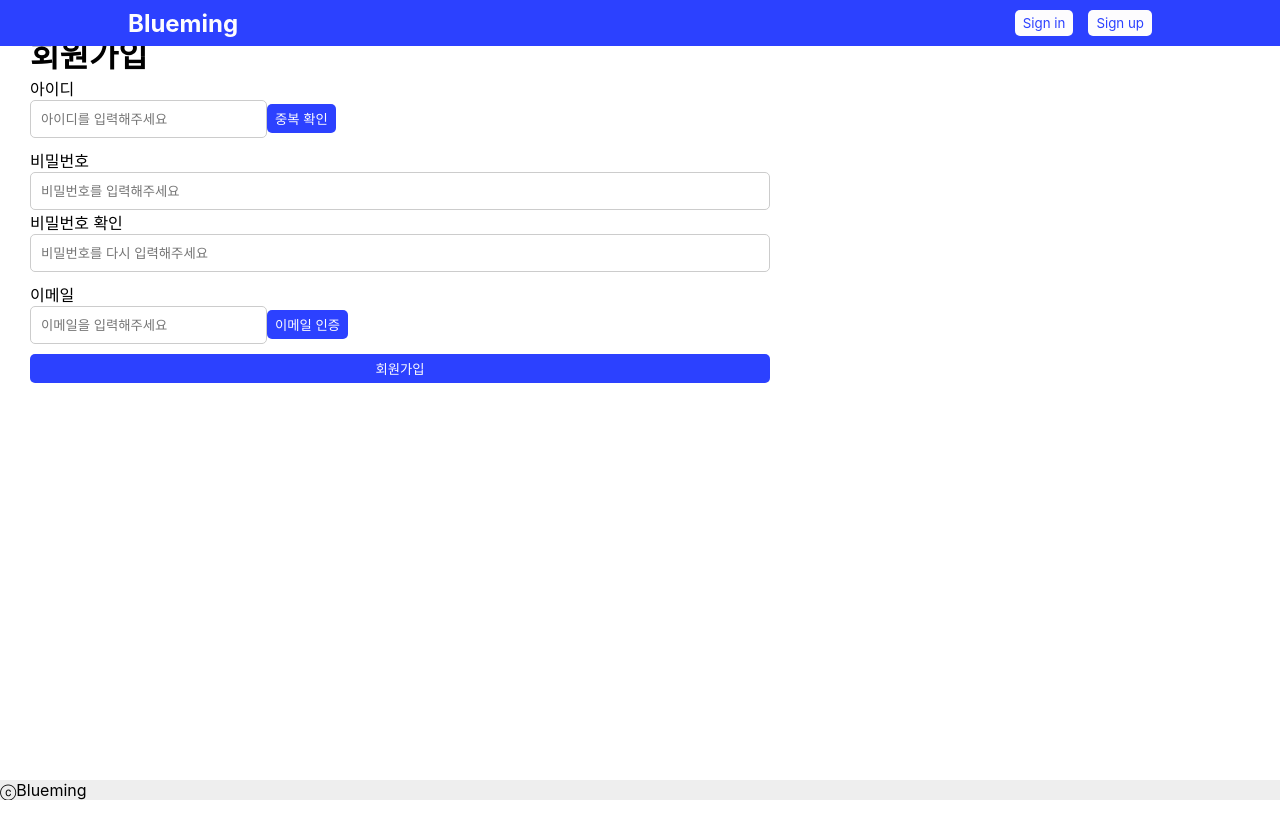
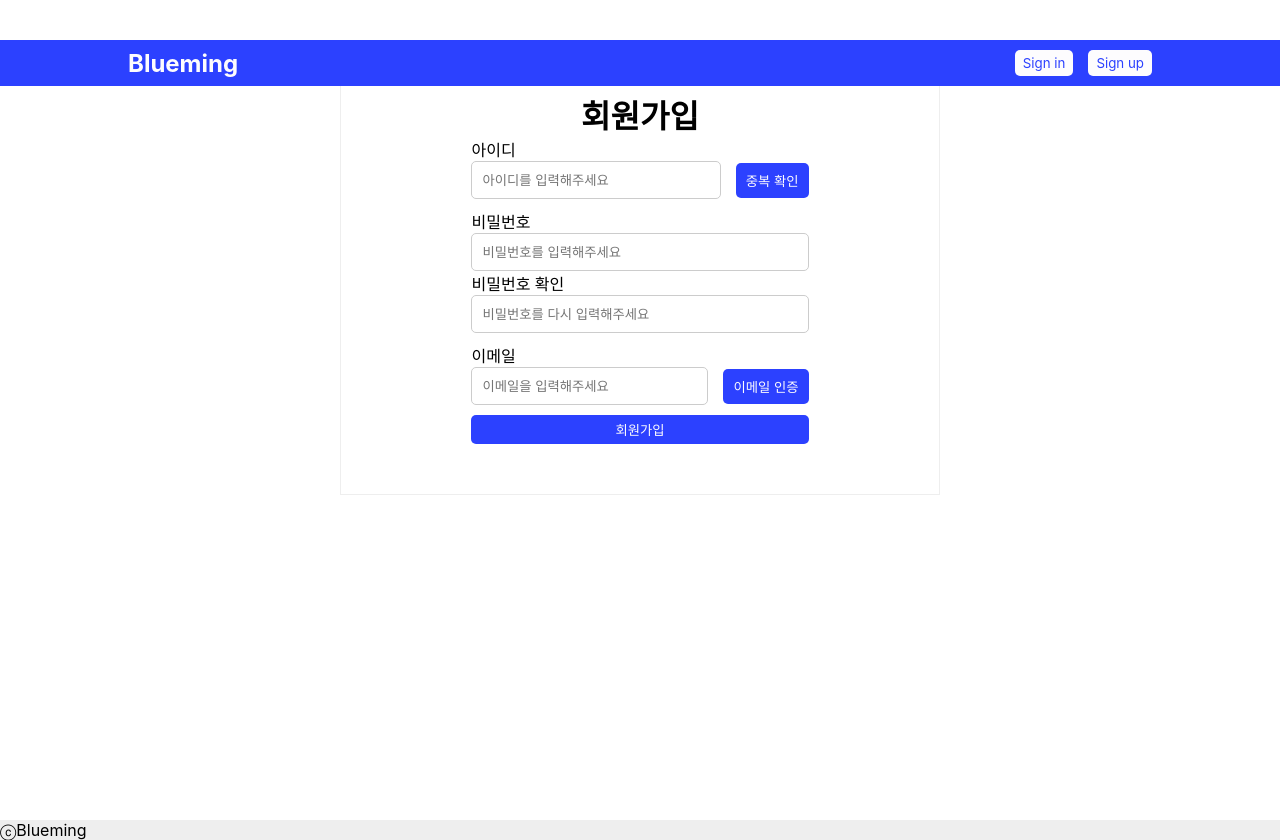
Before and after one commit to ReturnReason/Blueming, a React (Create React App) app in the folder front/miniproject/: page /signup in a window 1280 px wide. Before the commit the page ends 800 px from the top, so only its background shows below. Built offline with nearby package versions, Linux system fonts and the light colour scheme; a web font is replaced by a local one.

Commit message:
design(signUp): 회원가입 페이지 레이아웃 css 추가

```diff
--- a/front/miniproject/src/pages/SignUp.jsx
+++ b/front/miniproject/src/pages/SignUp.jsx
@@ -8,7 +8,7 @@ export default function SignUp() {
       <Form>
         <Wrapper>
           <Label title='아이디' htmlFor='id' />
-          <div>
+          <div className='id'>
             <TextInput isRequired name='id' placeholder='아이디를 입력해주세요' />
             <Button>중복 확인</Button>
           </div>
@@ -24,12 +24,13 @@ export default function SignUp() {
 
         <Wrapper>
           <Label title='이메일' htmlFor='email' />
-          <div>
+          <div className='email'>
             <TextInput isRequired name='email' placeholder='이메일을 입력해주세요' />
             <Button>이메일 인증</Button>
           </div>
         </Wrapper>
-        <Button>회원가입</Button>
+
+        <Button className='join'>회원가입</Button>
       </Form>
     </Container>
   );
@@ -38,8 +39,18 @@ export default function SignUp() {
 const Container = styled.div`
   display: flex;
   flex-direction: column;
-  max-width: 800px;
-  padding: 30px;
+  align-items: center;
+  justify-content: center;
+  max-width: 600px;
+  padding: 50px;
+  margin: 0 auto;
+  border: 1px solid #eee;
+  margin-top: 5vh;
+
+  .join {
+    margin-top: 10px;
+    padding: 8px 5px;
+  }
 `;
 
 const Title = styled.h2`
@@ -49,4 +60,23 @@ const Title = styled.h2`
 const Wrapper = styled.div`
   display: flex;
   flex-direction: column;
+  width: 100%;
+
+  .id,
+  .email {
+    display: flex;
+    align-items: center;
+  }
+
+  .id input,
+  .email input {
+    flex-grow: 1;
+  }
+
+  .id button,
+  .email button {
+    margin-left: 15px;
+    height: 100%;
+    padding: 8px 10px;
+  }
 `;
```
